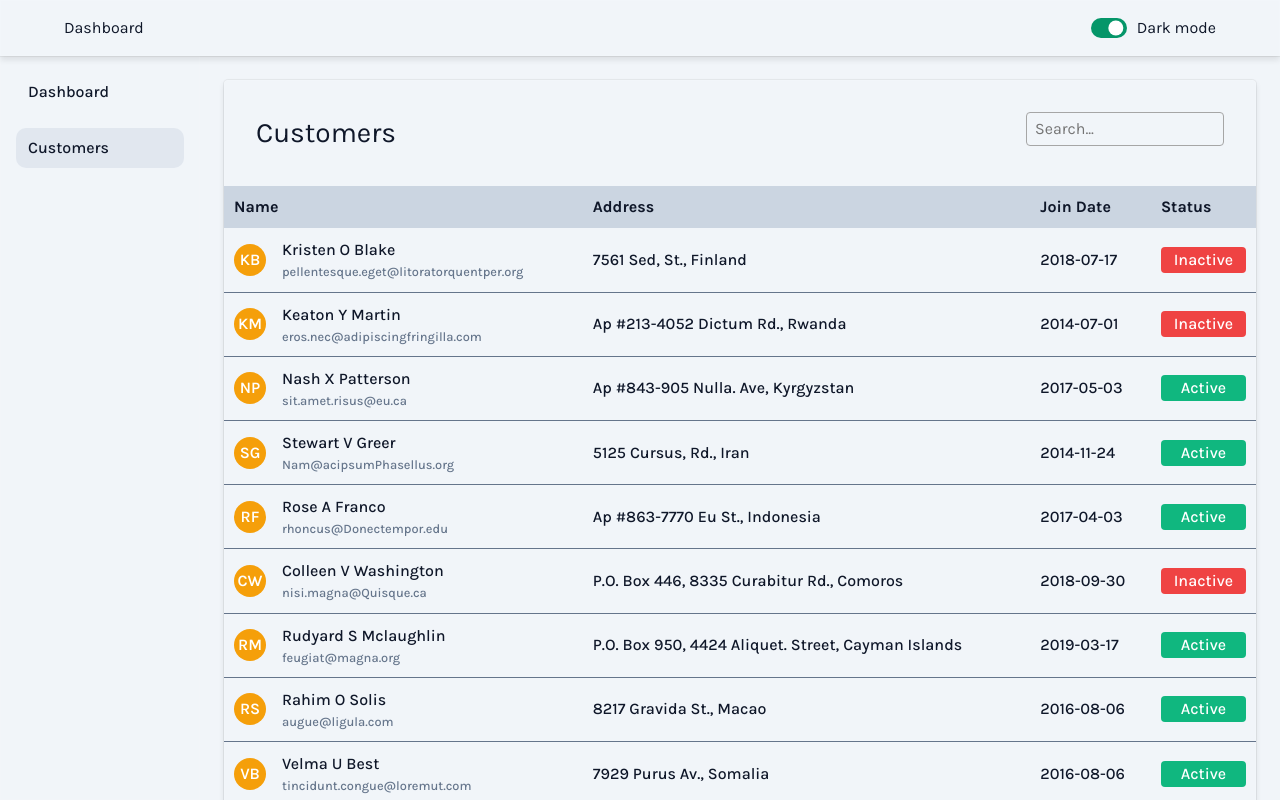
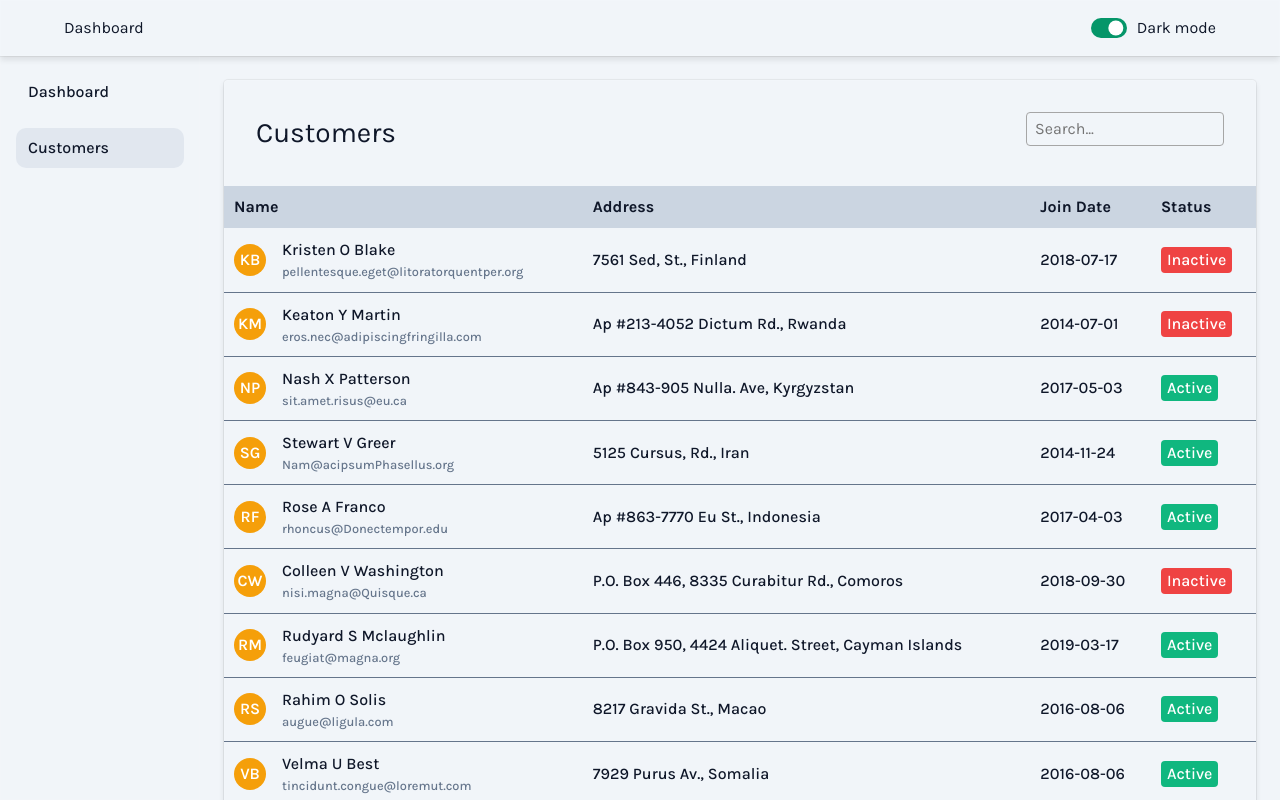
Before and after one commit to kilesh-mhzn/dashboard-ui, a React (Vite) app: page /customers in a window 1280 px wide. Built offline with nearby package versions, Linux system fonts and the light colour scheme.

Commit message:
fix: type fixes

```diff
--- a/src/pages/customer-detail/customer-detail.tsx
+++ b/src/pages/customer-detail/customer-detail.tsx
@@ -14,12 +14,20 @@ import { Subscription } from "models/subscription.model";
 
 interface LoaderData {
   customerDetail?: User;
-  subscriptionDetail?: Subscription;
+  subscriptionDetail?: Subscription | unknown;
   error?: string;
 }
 
+interface CustomerDetailParams {
+  id: string; // Assuming your params.id is a string
+}
+
 // eslint-disable-next-line react-refresh/only-export-components
-export async function customerDetailLoader({ params }): Promise<LoaderData> {
+export async function customerDetailLoader({
+  params,
+}: {
+  params: CustomerDetailParams;
+}): Promise<LoaderData> {
   try {
     const customerId = +params.id;
 
--- a/src/pages/customers/customerColumns.tsx
+++ b/src/pages/customers/customerColumns.tsx
@@ -4,6 +4,7 @@ import { Column } from "@ui/table/table";
 import React from "react";
 import { formatDate } from "utils";
 import { User } from "../../models/customer.model";
+import { Flex } from "@ui/layout/flex";
 
 export const customerColumns = (): Column<User>[] => {
   return [
@@ -43,7 +44,11 @@ export const customerColumns = (): Column<User>[] => {
       id: "status",
       title: "Status",
       render: (rowData) => {
-        return <StatusBadge type={rowData.active} />;
+        return (
+          <Flex container>
+            <StatusBadge type={rowData.active} />
+          </Flex>
+        );
       },
     },
   ];
--- a/src/pages/dashboard/dashboard.tsx
+++ b/src/pages/dashboard/dashboard.tsx
@@ -19,7 +19,7 @@ type DashboardProps = {
   getMergedData: ({
     userData,
     subscriptionData,
-  }: GetMergeDataParams) => (User & Subscription)[];
+  }: GetMergeDataParams) => Array<User & { subscriptionInfo?: Subscription }>;
 };
 
 export const Dashboard: React.FC<DashboardProps> = ({
```
